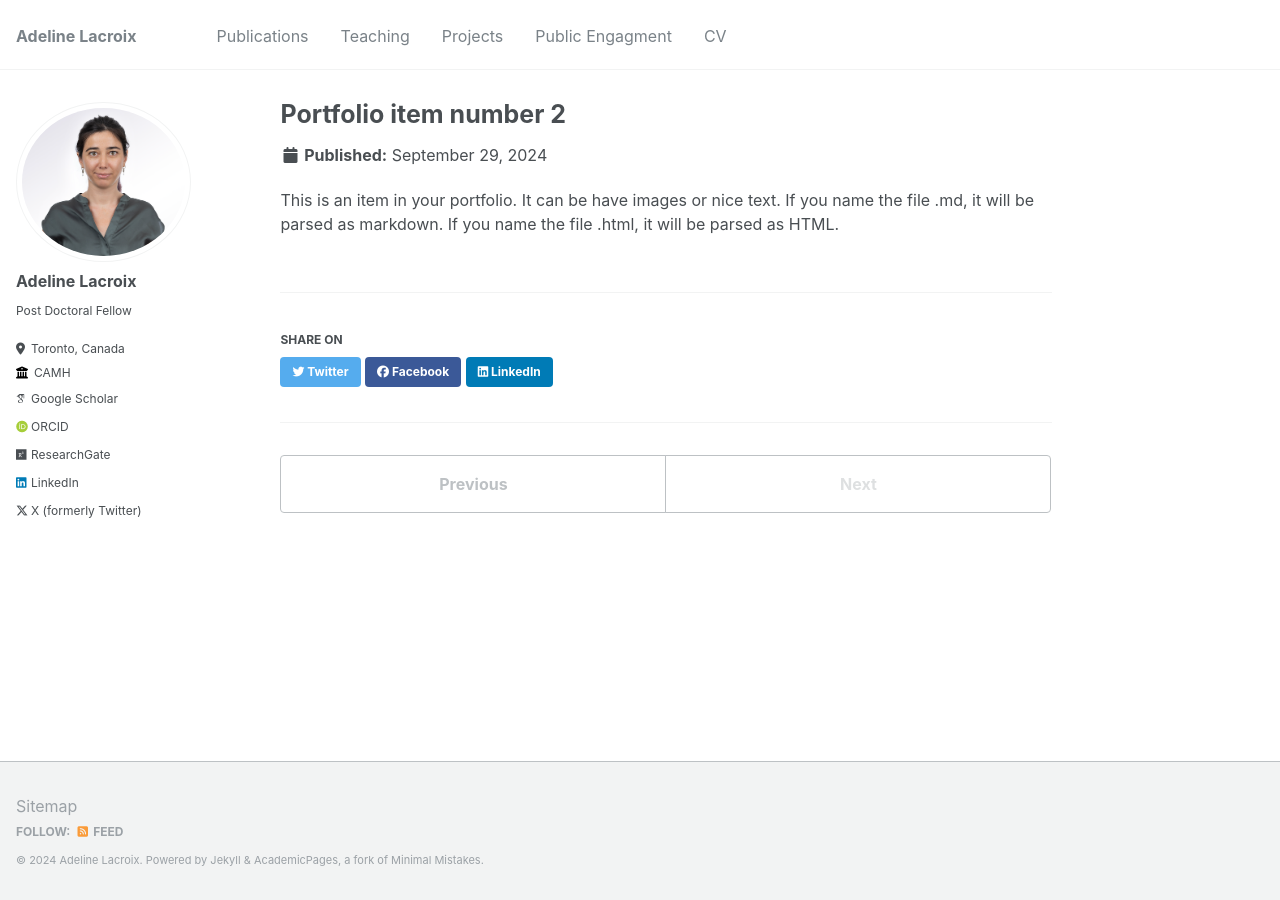
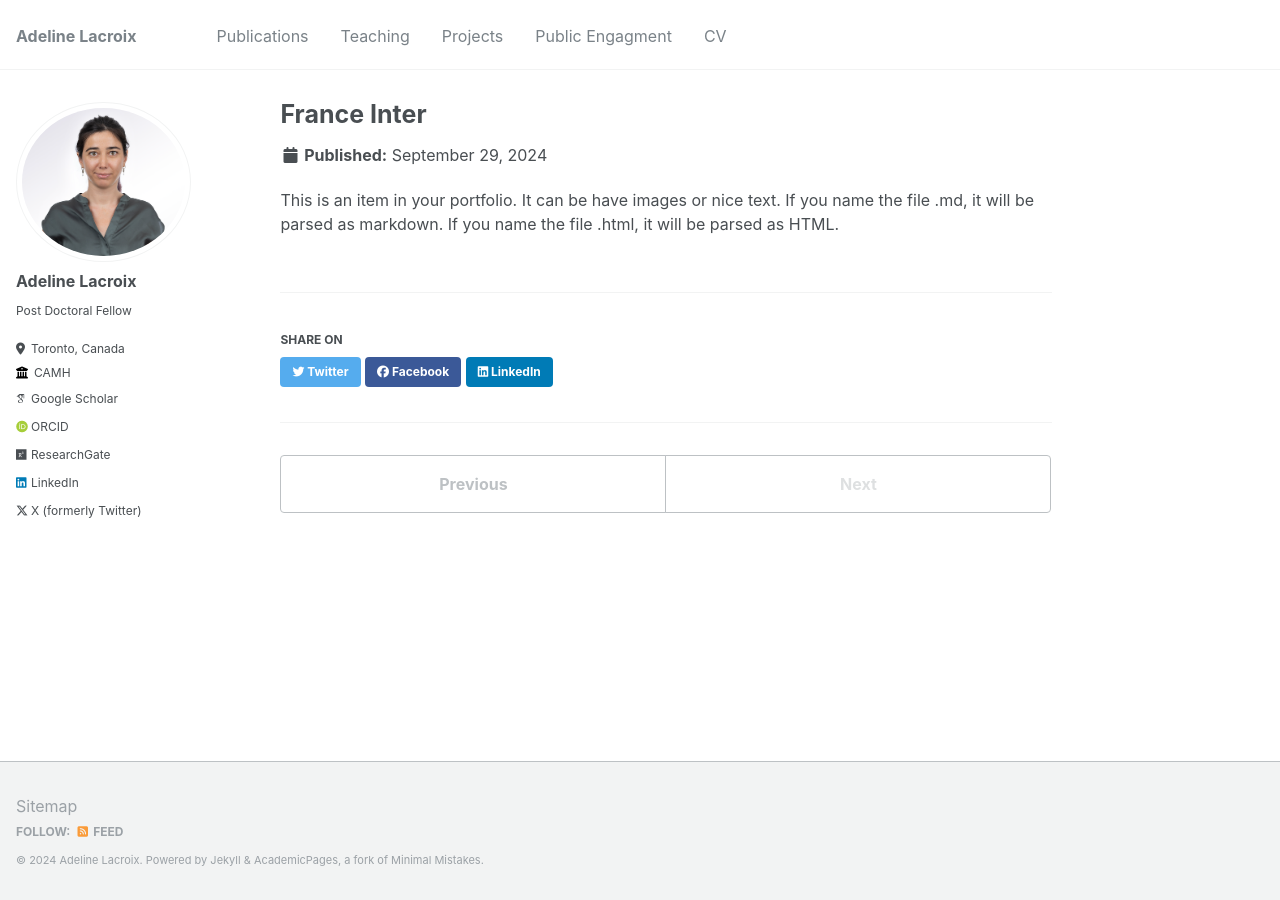
Before and after one commit to Adeline-Lacroix/Adeline-Lacroix.github.io, a Jekyll site: the page built from _portfolio/portfolio-3.html, in a window 1280 px wide. Built offline with Jekyll 4.4.1, drawn with Linux system fonts in a browser that asks for light colours; some web fonts are replaced; a file with an impossible date is left out.

Commit message:
portfolio

```diff
--- a/_portfolio/portfolio-X.html
+++ b/_portfolio/portfolio-3.html
@@ -1,5 +1,5 @@
 ---
-title: "Portfolio item number 2"
+title: "France Inter"
 excerpt: "Short description of portfolio item number 2 <br/><img src='/images/500x300.png'>"
 collection: portfolio
 ---
```
